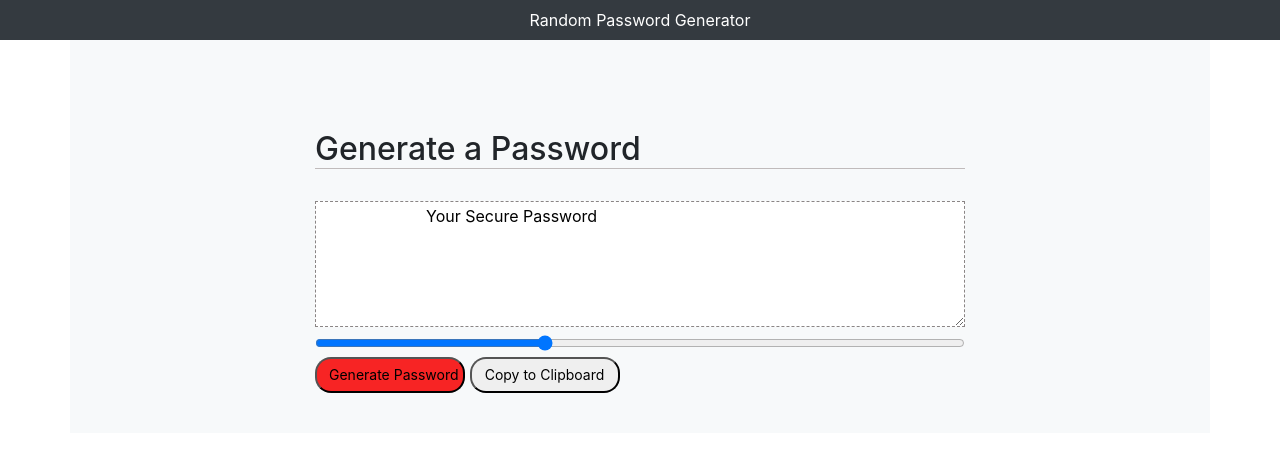
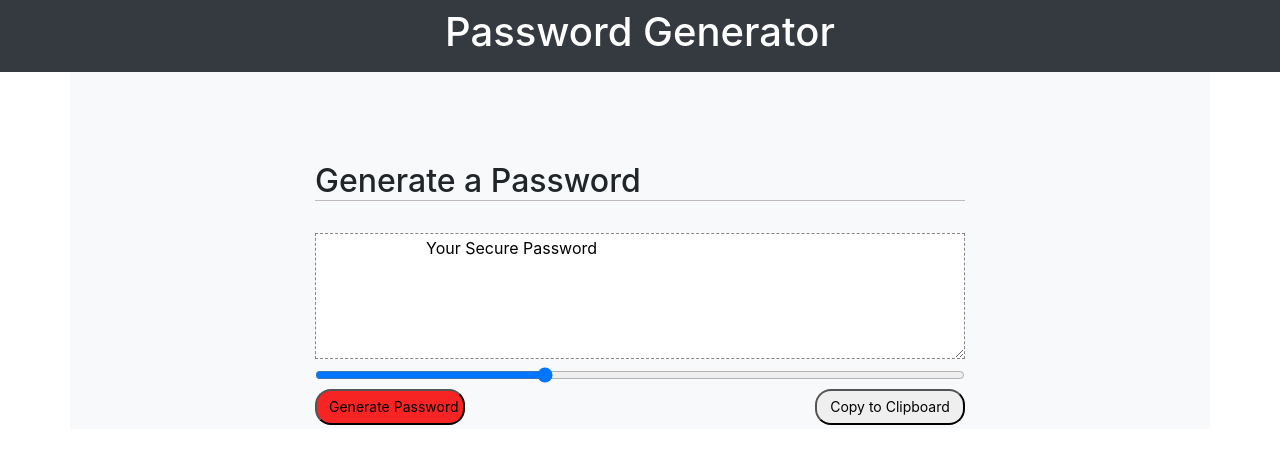
Before and after one commit to mekditd/Js-Password-Generator.github.io, a plain HTML site: page index.html in a window 1280 px wide. Drawn offline with nearby package versions, Linux system fonts and the light colour scheme.

Commit message:
reorganized style.css file

```diff
--- a/index.html
+++ b/index.html
@@ -16,7 +16,7 @@
 <body>
     <!-- navbar starts here -->
     <nav class="navbar navbar-dark bg-dark fa-align-justify text-white justify-content-center">
-        Random Password Generator
+        <h1>Password Generator</h1>
     </nav>
     <!-- container -->
     <div class="container">
--- a/style.css
+++ b/style.css
@@ -1,35 +1,35 @@
 
+/* set the bg & width of the container */
 .container {
   background: rgb(247, 249, 250);
   width: 100%;
-    font-style: normal;
 }
 
+/* holds the attributes of the main content div */
 .main {
   margin-top: 50px;
   width: 100%;
   padding: 40px;
-
-
 }
 
 h2 {
   border-bottom: 1px solid rgb(192, 187, 187);
+  /* text-align: center; */
 }
 
+/* styles the user interface area */
 textarea {
   width: 100%;
   border: dashed 1px rgb(138, 133, 133);
+  text-align: inherit;
 }
 
+/* style for the range selector */
 #myRange {
   width: 100%;
 }
 
-
-
-
-
+/* attributes of the buttons */
 button {
   cursor: pointer;
   font-size: 14px;
@@ -43,7 +43,11 @@ button {
   width: 150px;
 }
 
-
 .red {
   background: rgb(247, 36, 36);
+  float: left;
 }
+
+.white {
+  float: right;
+}
```
Lines whose indentation alone changed are shown as unchanged.
